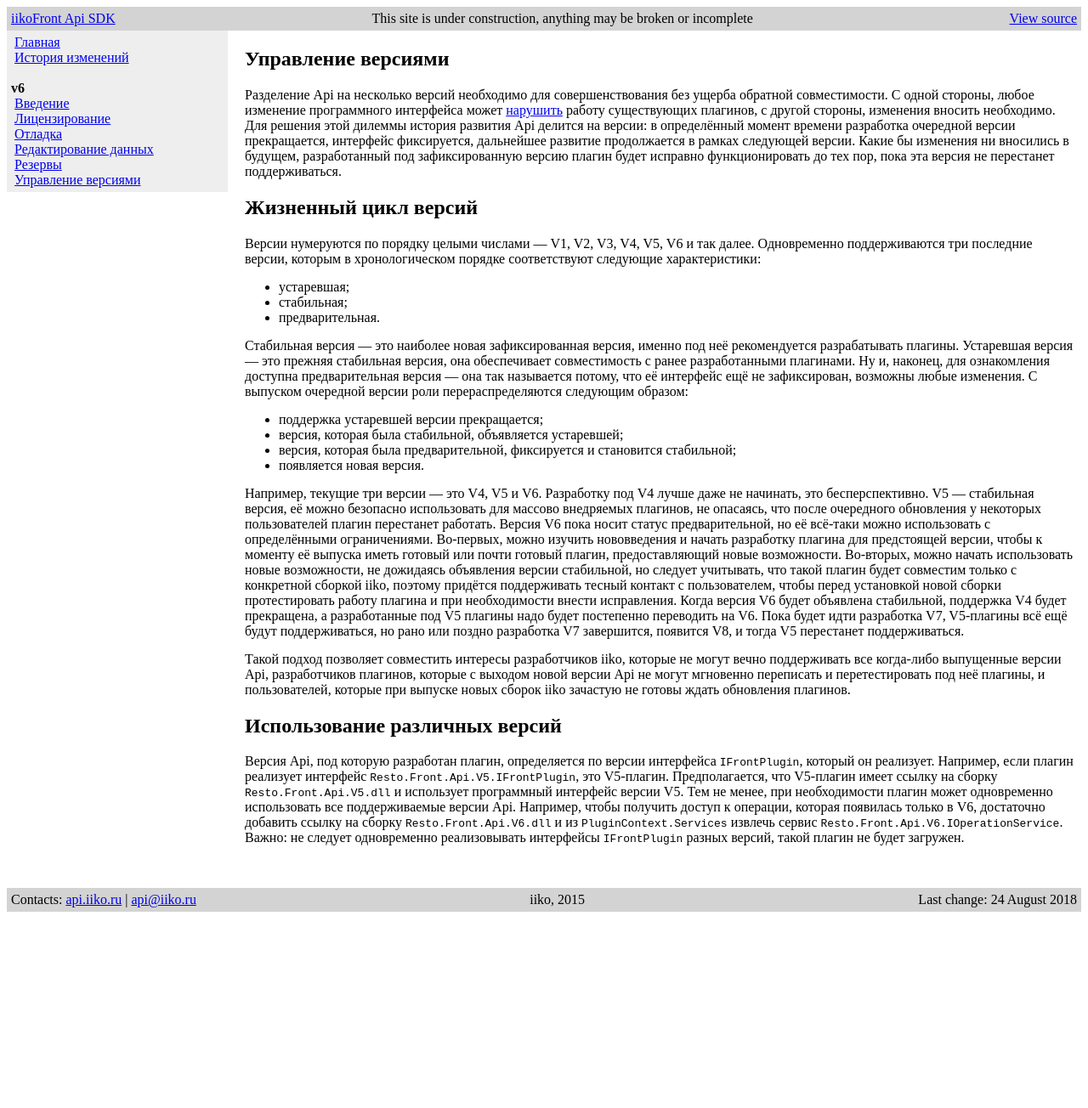
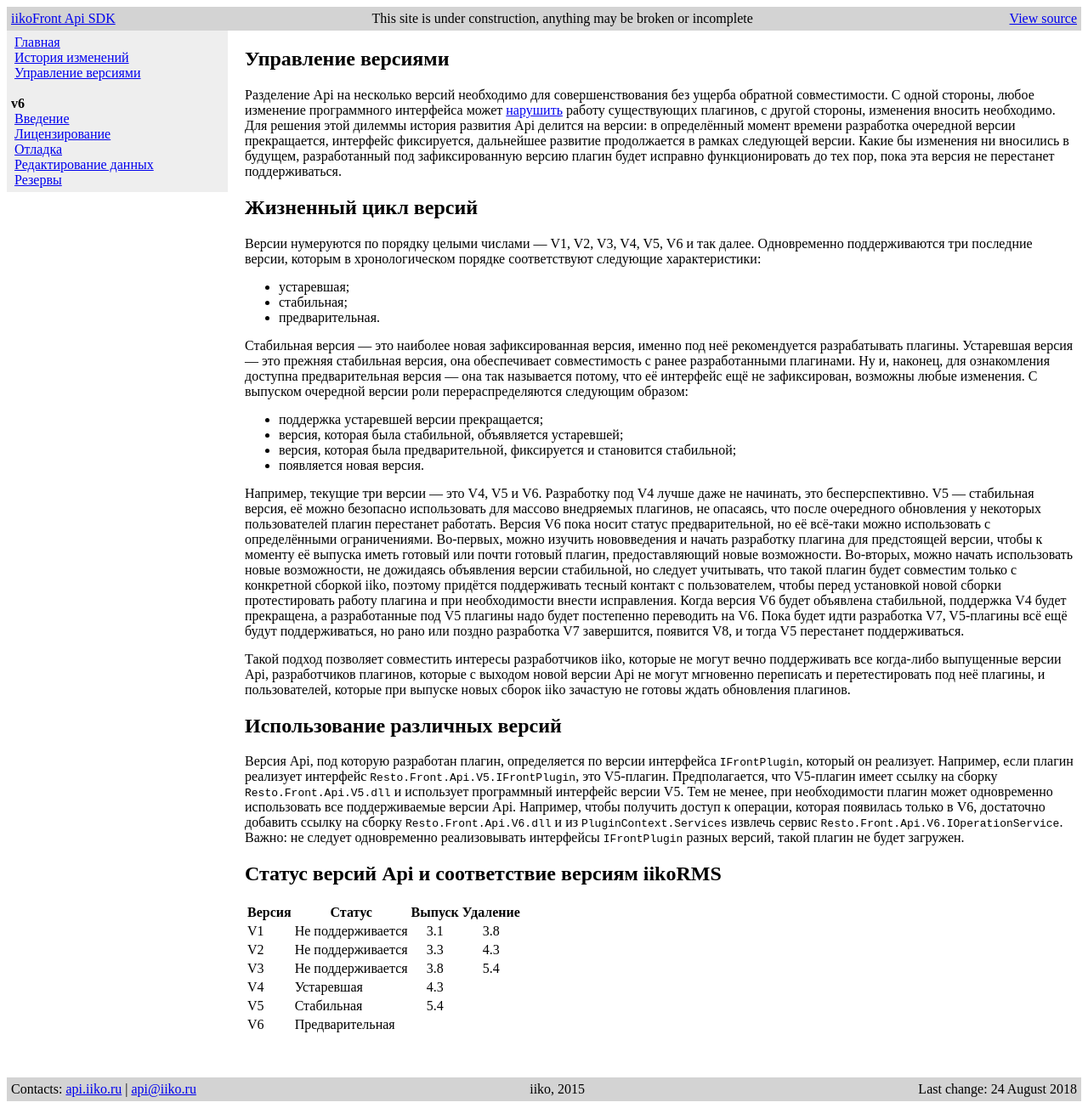
Before and after one commit to iiko/front.api.doc, a Jekyll site: the page built from versioning.md, in a window 1280 px wide. Shown: the whole page at 85% size. Built offline with Jekyll 4.4.1, drawn with Linux system fonts in a browser that asks for light colours; before the commit the page ends 1081 px from its top, so only the background shows below that.

Commit message:
Move versioning article to version-agnostic space, add status table

```diff
--- a/v6/ru/Versioning.md
+++ b/versioning.md
@@ -26,3 +26,14 @@ layout: default
 
 ## Использование различных версий ##
 Версия Api, под которую разработан плагин, определяется по версии интерфейса `IFrontPlugin`, который он реализует. Например, если плагин реализует интерфейс `Resto.Front.Api.V5.IFrontPlugin`, это V5-плагин. Предполагается, что V5-плагин имеет ссылку на сборку `Resto.Front.Api.V5.dll` и использует программный интерфейс версии V5. Тем не менее, при необходимости плагин может одновременно использовать все поддерживаемые версии Api. Например, чтобы получить доступ к операции, которая появилась только в V6, достаточно добавить ссылку на сборку `Resto.Front.Api.V6.dll` и из `PluginContext.Services` извлечь сервис `Resto.Front.Api.V6.IOperationService`. Важно: не следует одновременно реализовывать интерфейсы `IFrontPlugin` разных версий, такой плагин не будет загружен.
+
+## Статус версий Api и соответствие версиям iikoRMS ##
+
+| Версия | Статус            | Выпуск | Удаление |
+| ------ | ----------------- |:------:|:--------:|
+| V1     | Не поддерживается | 3.1    | 3.8      |
+| V2     | Не поддерживается | 3.3    | 4.3      |
+| V3     | Не поддерживается | 3.8    | 5.4      |
+| V4     | Устаревшая        | 4.3    |          |
+| V5     | Стабильная        | 5.4    |          |
+| V6     | Предварительная   |        |          |
```
